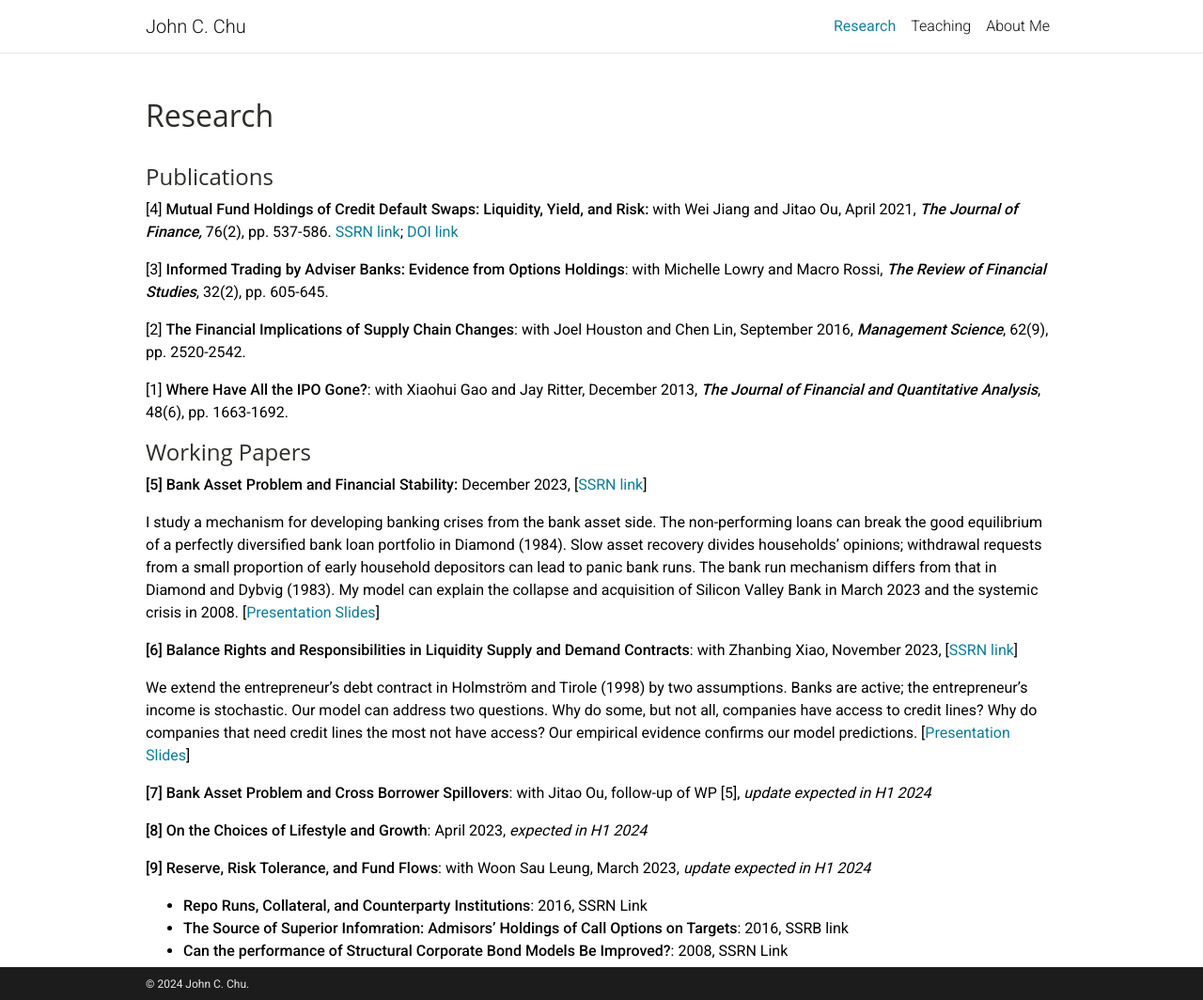
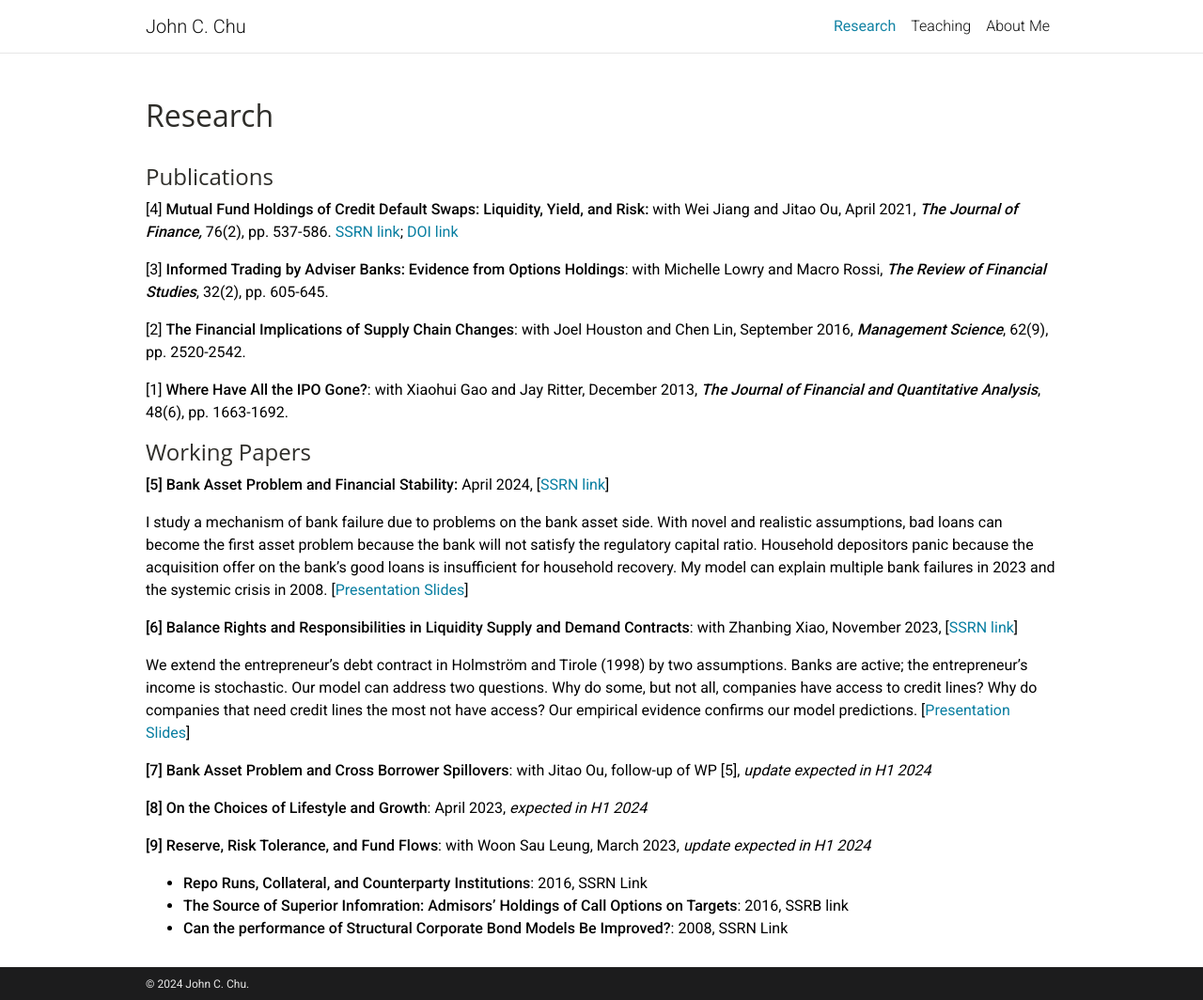
Before and after one commit to johnchu2022/website, a Jekyll site: the page built from _pages/research.md, in a window 1280 px wide and 1064 px high. Shown: the whole window at 94% size. Built offline with Jekyll 4.4.1, drawn with Linux system fonts in a browser that asks for light colours; a style sheet for code colours, icons or effects is not loaded.

Commit message:
Update Pages “research”

```diff
--- a/_pages/research.md
+++ b/_pages/research.md
@@ -17,9 +17,9 @@ nav: true
 
 #### Working Papers
 
-**\[5] Bank Asset Problem and Financial Stability:** December 2023, [[SSRN link](https://papers.ssrn.com/sol3/papers.cfm?abstract_id=4649359)]
+**\[5] Bank Asset Problem and Financial Stability:** April 2024, [[SSRN link](https://papers.ssrn.com/sol3/papers.cfm?abstract_id=4649359)]
 
-I study a mechanism for developing banking crises from the bank asset side. The non-performing loans can break the good equilibrium of a perfectly diversified bank loan portfolio in Diamond (1984). Slow asset recovery divides households' opinions; withdrawal requests from a small proportion of early household depositors can lead to panic bank runs. The bank run mechanism differs from that in Diamond and Dybvig (1983). My model can explain the collapse and acquisition of Silicon Valley Bank in March 2023 and the systemic crisis in 2008. [[Presentation Slides](https://www.dropbox.com/scl/fi/3mfm2k3zaaiazvqgahr3f/Banks_pres.pdf?rlkey=j47jsowynn2mci74cix4e2wdz&dl=0)[](https://www.dropbox.com/scl/fi/0d0k94sac9psjogyjxpnw/Banks_pres.pdf?rlkey=0cjopbjvq4o78ubn8fx8lbbke&dl=0)]
+I study a mechanism of bank failure due to problems on the bank asset side. With novel and realistic assumptions, bad loans can become the first asset problem because the bank will not satisfy the regulatory capital ratio. Household depositors panic because the acquisition offer on the bank’s good loans is insufficient for household recovery.  My model can explain multiple bank failures in 2023 and the systemic crisis in 2008. [[Presentation Slides](https://www.dropbox.com/scl/fi/3mfm2k3zaaiazvqgahr3f/Banks_pres.pdf?rlkey=j47jsowynn2mci74cix4e2wdz&dl=0)[](https://www.dropbox.com/scl/fi/0d0k94sac9psjogyjxpnw/Banks_pres.pdf?rlkey=0cjopbjvq4o78ubn8fx8lbbke&dl=0)]
 
 **\[6] B﻿alance Rights and Responsibilities in Liquidity Supply and Demand Contracts**: with Zhanbing Xiao, November 2023, [](https://papers.ssrn.com/sol3/papers.cfm?abstract_id=4649372)[[SSRN link](https://papers.ssrn.com/sol3/papers.cfm?abstract_id=4649372)]
 
```
